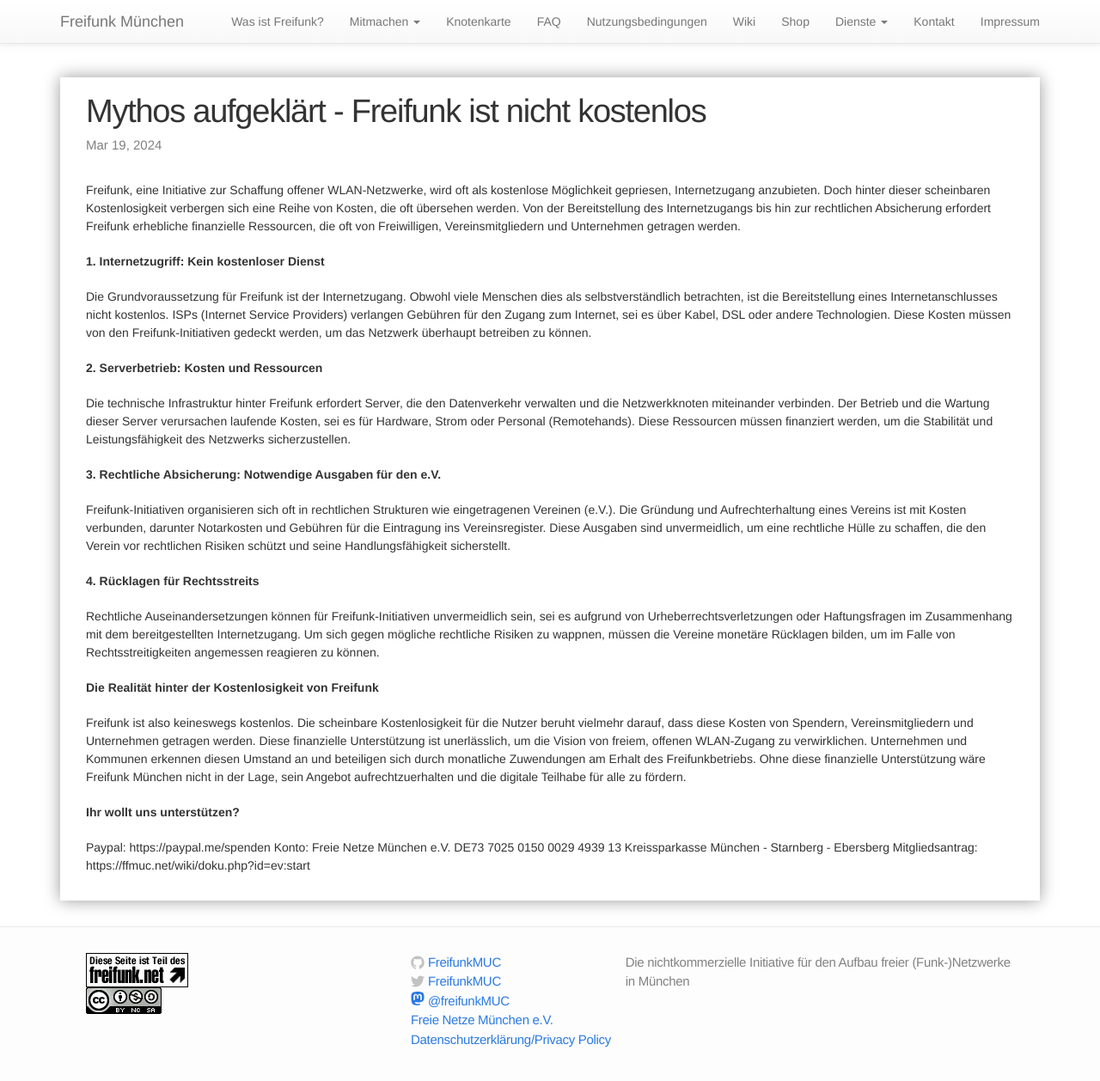
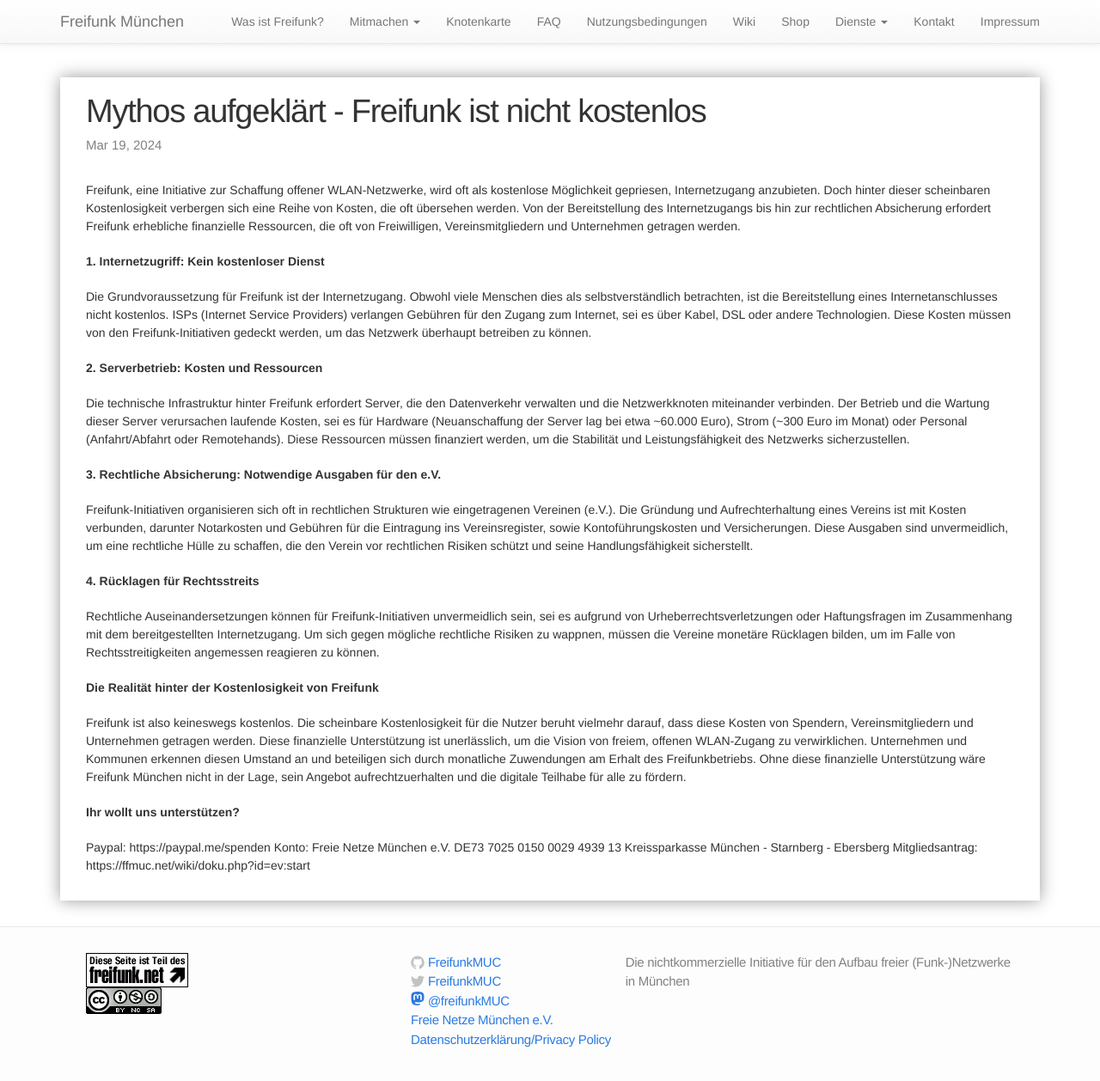
Before and after one commit to freifunkMUC/freifunkmuc.github.io, a Jekyll site: the page built from _posts/2024-03-19-freifunk-kostenlos.markdown, in a window 1280 px wide and 1276 px high. Shown: the top 1258 px of the window at 86% size. Built offline with Jekyll 4.4.1, drawn with Linux system fonts in a browser that asks for light colours.

Commit message:
Update 2024-03-19-freifunk-kostenlos.markdown

```diff
--- a/_posts/2024-03-19-freifunk-kostenlos.markdown
+++ b/_posts/2024-03-19-freifunk-kostenlos.markdown
@@ -13,11 +13,11 @@ Die Grundvoraussetzung für Freifunk ist der Internetzugang. Obwohl viele Mensch
 
 **2. Serverbetrieb: Kosten und Ressourcen**
 
-Die technische Infrastruktur hinter Freifunk erfordert Server, die den Datenverkehr verwalten und die Netzwerkknoten miteinander verbinden. Der Betrieb und die Wartung dieser Server verursachen laufende Kosten, sei es für Hardware, Strom oder Personal (Remotehands). Diese Ressourcen müssen finanziert werden, um die Stabilität und Leistungsfähigkeit des Netzwerks sicherzustellen.
+Die technische Infrastruktur hinter Freifunk erfordert Server, die den Datenverkehr verwalten und die Netzwerkknoten miteinander verbinden. Der Betrieb und die Wartung dieser Server verursachen laufende Kosten, sei es für Hardware (Neuanschaffung der Server lag bei etwa ~60.000 Euro), Strom (~300 Euro im Monat) oder Personal (Anfahrt/Abfahrt oder Remotehands). Diese Ressourcen müssen finanziert werden, um die Stabilität und Leistungsfähigkeit des Netzwerks sicherzustellen.
 
 **3. Rechtliche Absicherung: Notwendige Ausgaben für den e.V.**
 
-Freifunk-Initiativen organisieren sich oft in rechtlichen Strukturen wie eingetragenen Vereinen (e.V.). Die Gründung und Aufrechterhaltung eines Vereins ist mit Kosten verbunden, darunter Notarkosten und Gebühren für die Eintragung ins Vereinsregister. Diese Ausgaben sind unvermeidlich, um eine rechtliche Hülle zu schaffen, die den Verein vor rechtlichen Risiken schützt und seine Handlungsfähigkeit sicherstellt.
+Freifunk-Initiativen organisieren sich oft in rechtlichen Strukturen wie eingetragenen Vereinen (e.V.). Die Gründung und Aufrechterhaltung eines Vereins ist mit Kosten verbunden, darunter Notarkosten und Gebühren für die Eintragung ins Vereinsregister, sowie Kontoführungskosten und Versicherungen. Diese Ausgaben sind unvermeidlich, um eine rechtliche Hülle zu schaffen, die den Verein vor rechtlichen Risiken schützt und seine Handlungsfähigkeit sicherstellt.
 
 **4. Rücklagen für Rechtsstreits**
 
```
